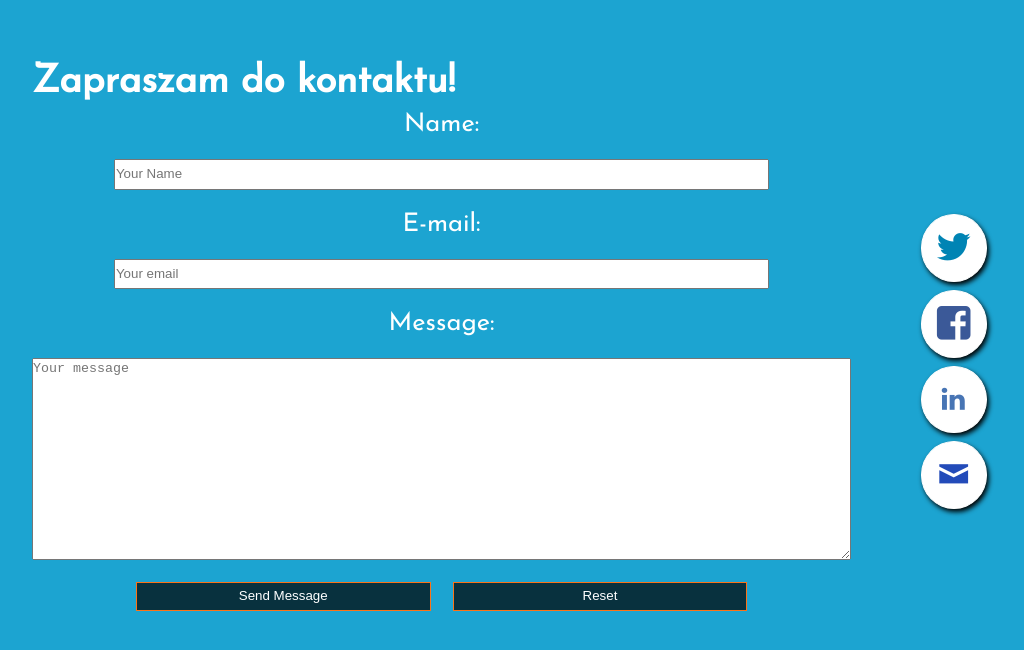
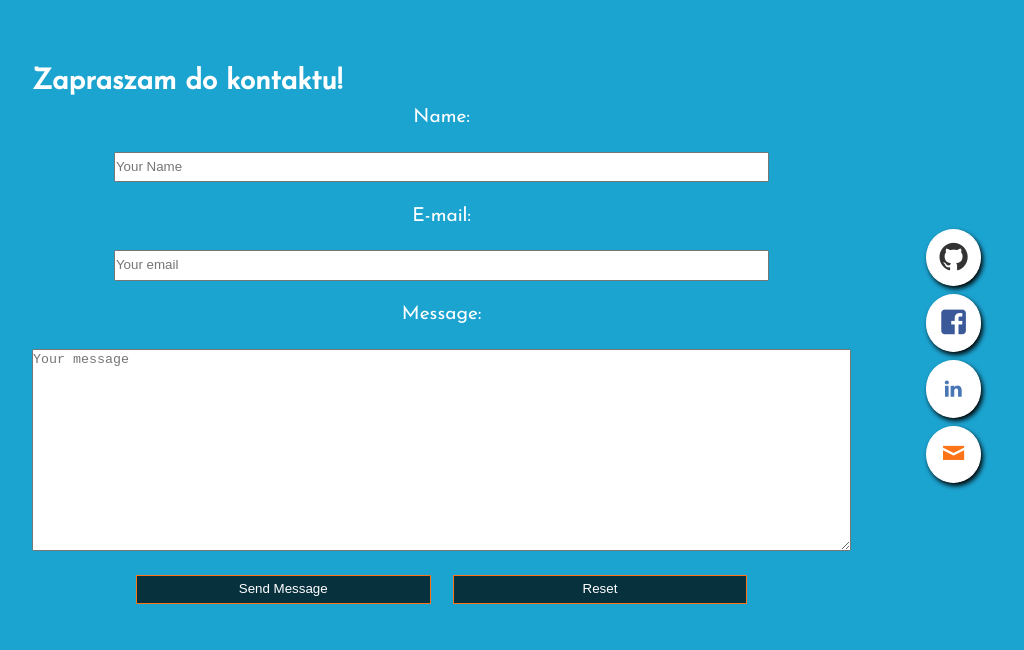
Before and after one commit to maciejduda1/portfoliowebpage, a website: page public/index.html in a window 1280 px wide. Shown: the part 2464-3114 px from the top of the page, without its empty margins (96-1120 px from the left). Drawn offline with nearby package versions, Linux system fonts and the light colour scheme.

Commit message:
some rebuild

```diff
--- a/public/index.html
+++ b/public/index.html
@@ -99,6 +99,7 @@
                     </div>
 
                 </div>
+            <!--
                 <div class="project">
                     <div class="img-container">
                         <img src="../images/screencapture-github-maciejduda1.png" alt="">
@@ -114,10 +115,13 @@
                     </div>
                     <div class="project-info-container">
                         <h1>Score typer</h1>
+                        <p>In production :)</p>
                     </div>
                 </div>
+            -->
             </div>
         </div>
+
         <div class="section section-contact" data-anchor="contact">
             <h1>Zapraszam do kontaktu!</h1>
             <form action="https://formspree.io/maciej.duda1@gazeta.pl" method="POST">
@@ -135,7 +139,7 @@
             </form>
 
             <div class="media-icons">
-                <a href="https://twitter.com/MaciejDuda1" id="twitter" target="_blank"></a>
+                <a href="https://github.com/maciejduda1" id="github" target="_blank"></a>
                 <a href="https://www.facebook.com/maciek.duda" id="facebook" target="_blank"></a>
                 <a href="https://www.linkedin.com/in/maciej-duda-5608b3b1/" id="linkedin" target="_blank"></a>
                 <a href="mailto:maciej.duda1@gazeta.pl" id="e-mail"></a>
--- a/public/sass/style.scss
+++ b/public/sass/style.scss
@@ -350,9 +350,15 @@ nav {
 .section-portfolio {
     grid-area: section-portfolio;
     @include font-size-family-color($boxes-font, $general-font-size, $main-text-color);
+    @media screen and (min-width: 1200px) {
+        font-size: 1.7vmax;
+    }
     h1 {
         text-align: center;
         margin-top: 3vmax;
+        @media screen and (min-width: 1200px) {
+            font-size: 2.2vmax;
+        }
     }
 
     .portfolio-info {
@@ -483,6 +489,9 @@ nav {
     h1 {
         font-size: $bigger-font-size;
         margin-top: 1.5vh;
+        @media screen and (min-width: 1200px) {
+            font-size: 2.2vmax;
+        }
         &:first-child {
             width: 100%;
         }
@@ -493,7 +502,9 @@ nav {
         flex-direction: column;
         align-items: center;
         justify-content: space-around;
-
+        @media screen and (min-width: 1200px) {
+            font-size: 1.5vmax;
+        }
         input {
             line-height: 200%;
             width: 80%;
@@ -561,7 +572,10 @@ nav {
                     background-color: rgb(175, 195, 214);
                 }
             &:before {
-                font-size: 3vmax;
+                font-size: $bigger-font-size;
+                @media screen and (min-width: 1200px) {
+                    font-size: 2.2vmax;
+                }
             }
         }
     }
@@ -590,8 +604,16 @@ nav {
 }
 #e-mail {
     &:before {
-        color: rgb(35, 75, 185);
+        color: $nav-link-color-hover;
         font-family: 'Genericons';
         content: '\f410';
     }
 }
+
+#github {
+    &:before {
+        color: #333;
+        font-family: 'Genericons';
+        content: '\f200';
+    }
+}
```
Also changed, not shown: public/css/style.css. Lines whose indentation alone changed are shown as unchanged.
